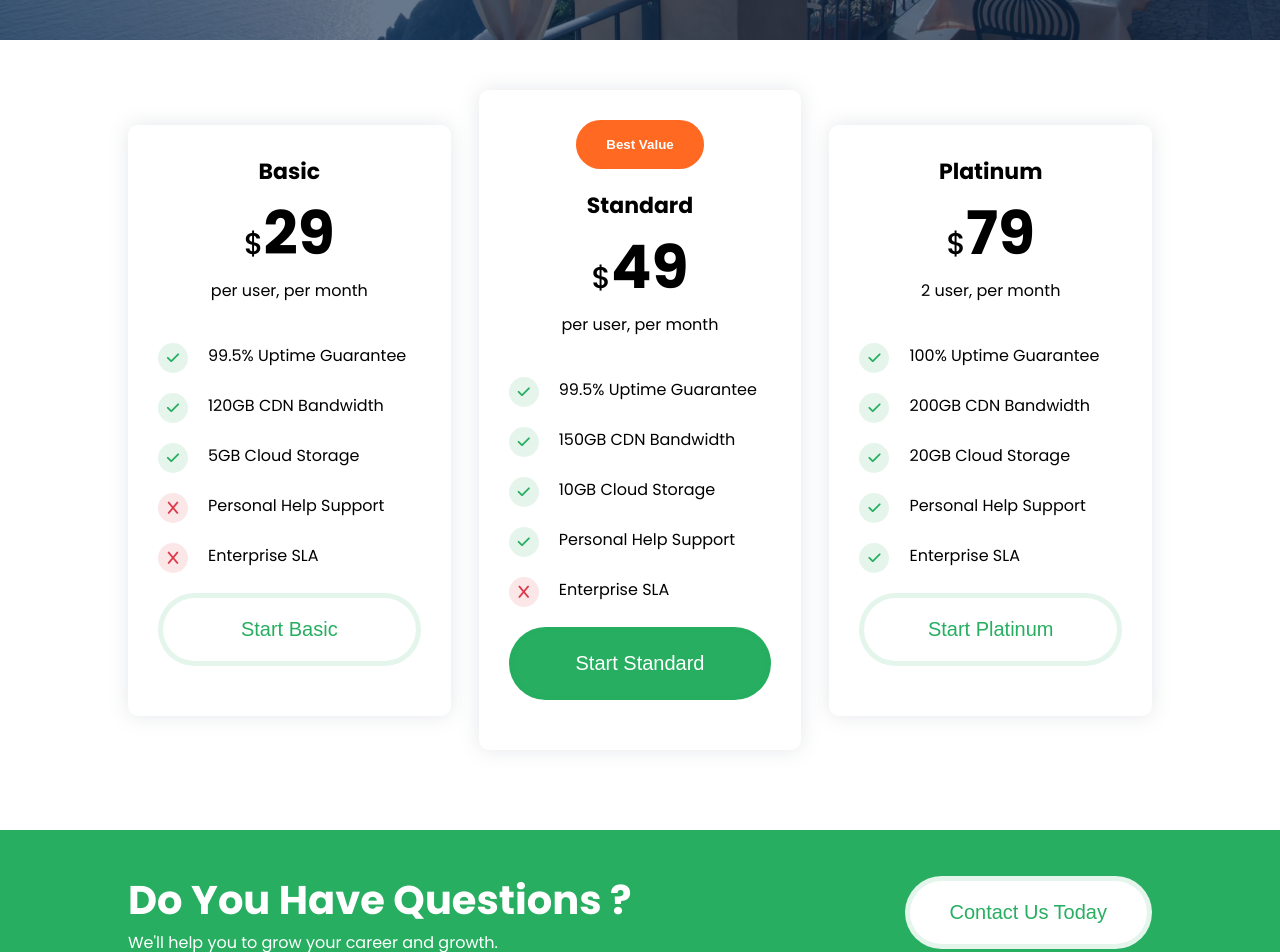
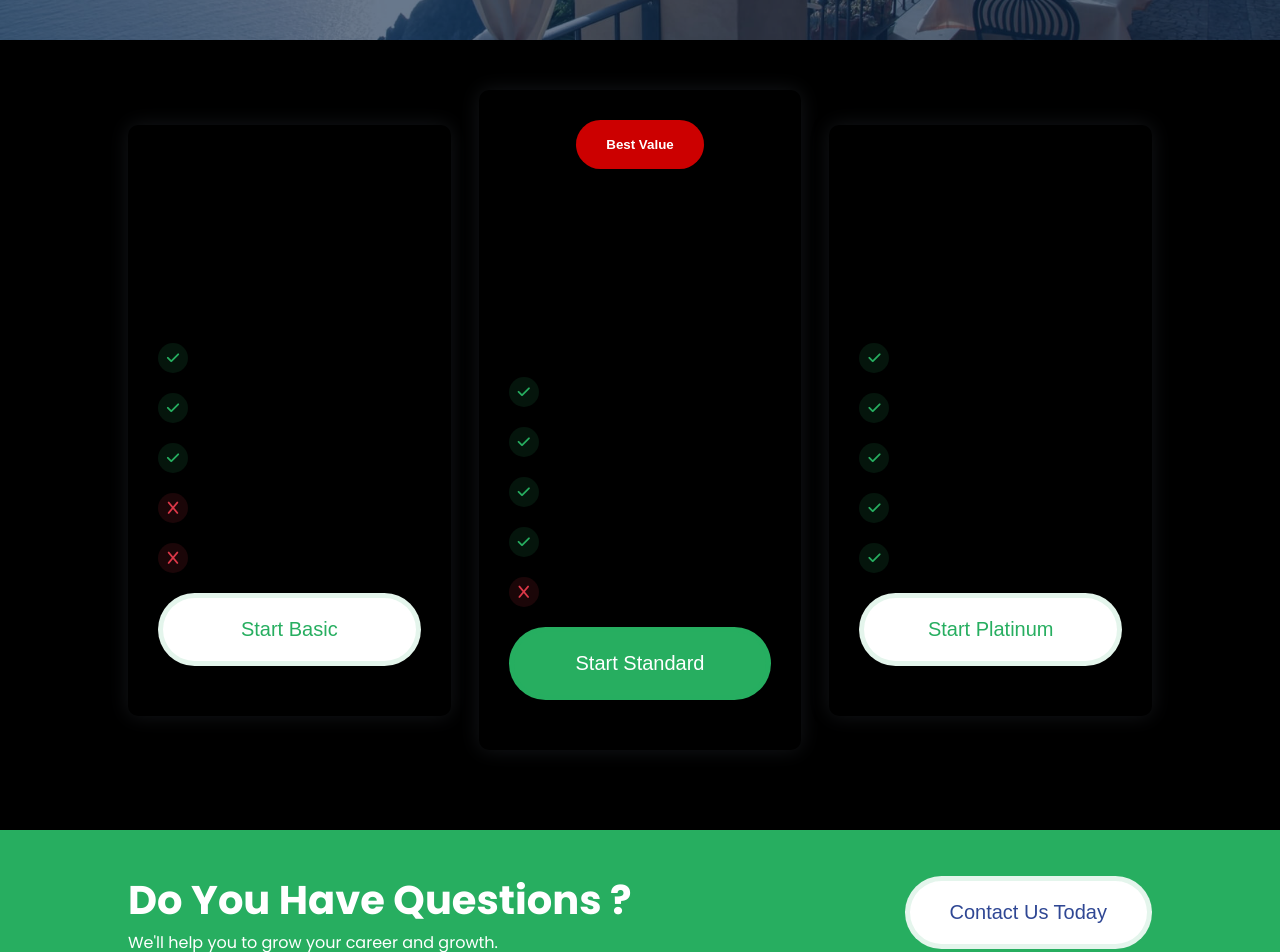
Before and after one commit to SamAtStrideRE/Succedo-mortgage, a React (Create React App) app: page /pricing in a window 1280 px wide. Shown: the part 360-1312 px from the top of the page. Built offline with nearby package versions, Linux system fonts and the light colour scheme.

Commit message:
minor changes

```diff
--- a/src/App.css
+++ b/src/App.css
@@ -6,7 +6,7 @@
 }
 body {
   font-family: "Poppins", sans-serif;
-  background-color: #fff;
+  background-color: #000000;
 }
 .container {
   max-width: 80%;
@@ -28,7 +28,7 @@ ul {
 button {
   border-radius: 5px;
   padding: 17px 30px;
-  background: #27ae60;
+  background: #2f4794;
   border: none;
   color: #fff;
   cursor: pointer;
@@ -105,7 +105,7 @@ img {
   grid-gap: 30px;
 }
 .btn3 {
-  background: #ff6922;
+  background: #cc0000;
   border-radius: 50px;
 }
 .btn4 {
@@ -115,7 +115,7 @@ img {
 .btn5 {
   border-radius: 50px;
   padding: 20px 40px;
-  color: #27ae60;
+  color: #2f4794;
   font-size: 20px;
   font-weight: 400;
   border: 5px solid #27ae601f;
--- a/src/components/home/hero/hero.css
+++ b/src/components/home/hero/hero.css
@@ -1,11 +1,13 @@
 .hero {
-  background-image: url("../../../../public/images/banner.png");
+  background-image: linear-gradient(rgba(0, 0, 0, 0.5), rgba(0, 0, 0, 0.5)), url("../../../../public/images/landing.jpg");
   background-repeat: no-repeat;
   background-position: center;
   background-size: cover;
   height: 90vh;
   width: 100%;
+  position: relative;
 }
+
 .hero .container {
   padding-top: 15%;
 }
```
Also changed, not shown: public/images/banner.png (deleted), 1 other file (tests, documents, lock files or other folders).
